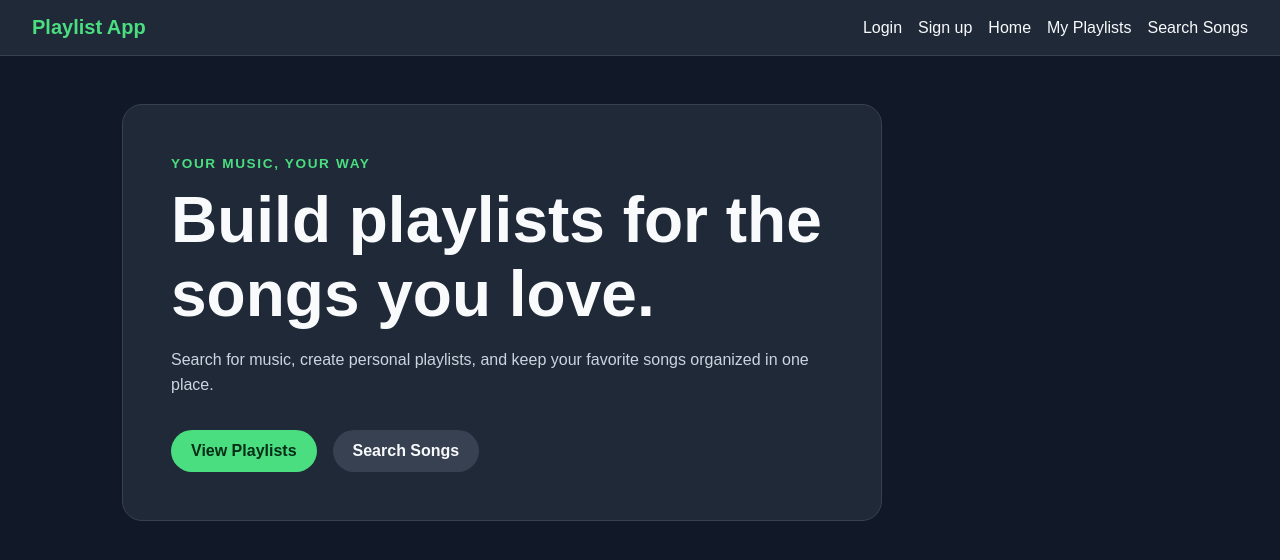
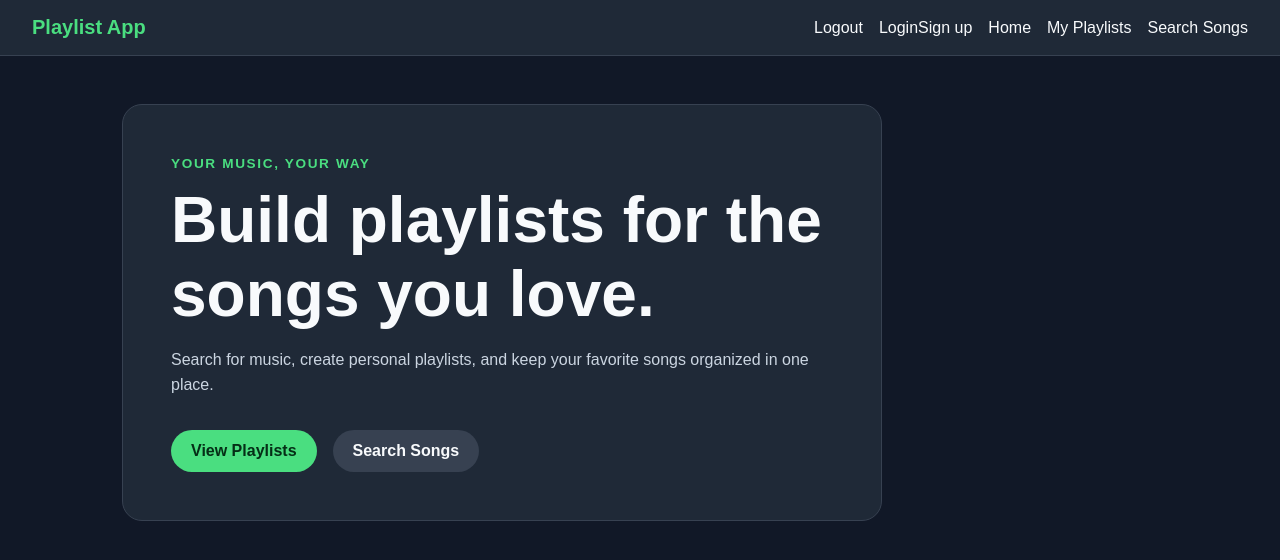
Before and after one commit to capstone-2-collection-app/capstone-2-frontend, a React (Vite) app: page / in a window 1280 px wide. Shown: the top 560 px of the page. Built offline with nearby package versions, Linux system fonts and the light colour scheme.

Commit message:
handled logout logic

```diff
--- a/src/components/Navbar.jsx
+++ b/src/components/Navbar.jsx
@@ -1,6 +1,9 @@
 import { Link } from "react-router-dom";
+import { useLogout } from "../hooks/useLogout";
 
 function Navbar() {
+  const { logout } = useLogout();
+
   return (
     <nav className="navbar" aria-label="Main navigation">
       <Link className="navbar__brand" to="/">
@@ -8,8 +11,16 @@ function Navbar() {
       </Link>
 
       <div className="navbar__links">
-        <Link to="/login">Login</Link>
-        <Link to="/signup">Sign up</Link>
+        <div>
+          <Link to="/login" onClick={logout}>
+            Logout
+          </Link>
+        </div>
+        <div>
+          <Link to="/login">Login</Link>
+          <Link to="/signup">Sign up</Link>
+        </div>
+
         <Link to="/">Home</Link>
         <Link to="/playlists">My Playlists</Link>
         <Link to="/search">Search Songs</Link>
--- /dev/null
+++ b/src/hooks/useLogout.jsx
@@ -0,0 +1,16 @@
+import { useContext } from "react";
+import { AuthContext } from "../context/AuthContext";
+
+export const useLogout = () => {
+  const { dispatch } = useContext(AuthContext);
+
+  const logout = () => {
+    // remove user data from local storate
+    localStorage.removeItem("user");
+
+    // set global user back to null
+    dispatch({ type: "LOGOUT" });
+  };
+
+  return { logout };
+};
```
